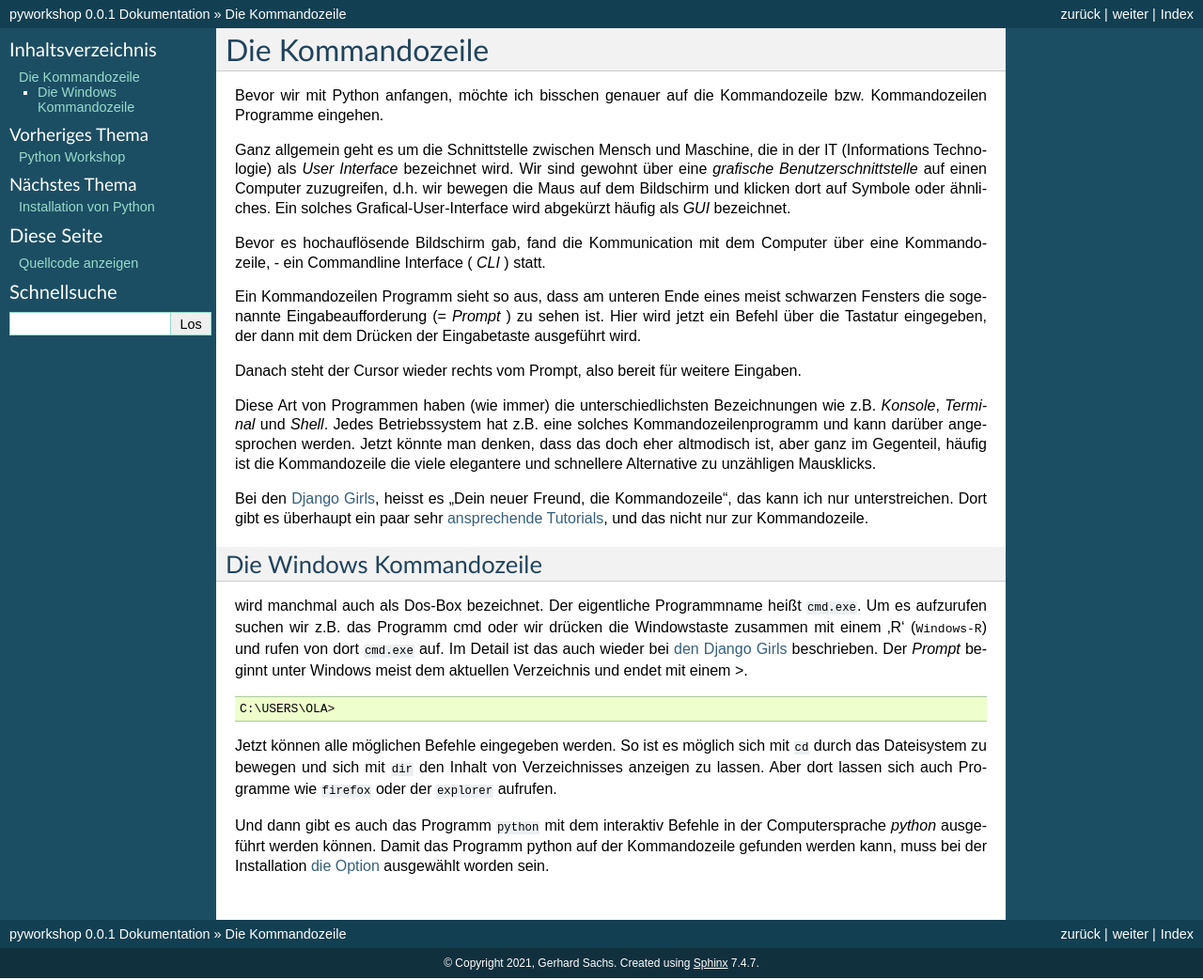
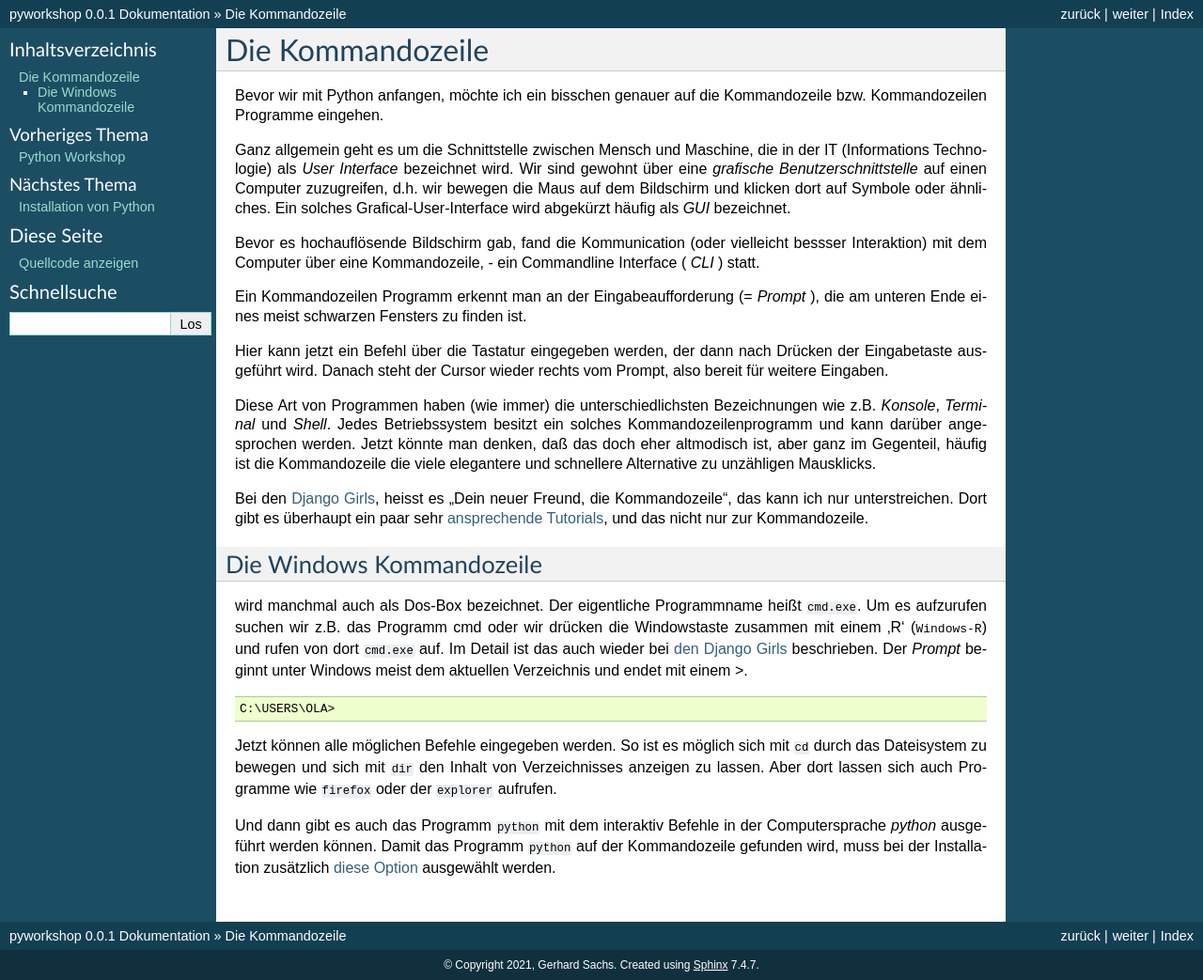
Before and after one commit to gerpark/pyworkshop, a Sphinx documentation site: the page built from docs/source/cmd.rst, in a window 1280 px wide. Shown: the whole page at 94% size. Built offline with Sphinx 7.4.7, drawn with Linux system fonts in a browser that asks for light colours.

```diff
--- a/docs/source/cmd.rst
+++ b/docs/source/cmd.rst
@@ -7,7 +7,7 @@
 Die Kommandozeile
 #################
 
-Bevor wir mit Python anfangen, möchte ich bisschen genauer auf die
+Bevor wir mit Python anfangen, möchte ich ein bisschen genauer auf die
 Kommandozeile bzw. Kommandozeilen Programme eingehen.
 
 Ganz allgemein geht es um die Schnittstelle zwischen Mensch und Maschine,
@@ -17,21 +17,21 @@ Computer zuzugreifen, d.h. wir bewegen die Maus auf dem Bildschirm
 und klicken dort auf Symbole oder ähnliches.
 Ein solches Grafical-User-Interface wird abgekürzt häufig als *GUI* bezeichnet.
 
-Bevor es hochauflösende Bildschirm gab, fand die Kommunication mit dem
-Computer über eine Kommandozeile, - ein Commandline Interface ( *CLI* ) statt.
+Bevor es hochauflösende Bildschirm gab, fand die Kommunication (oder vielleicht bessser Interaktion)
+mit dem Computer über eine Kommandozeile, - ein Commandline Interface ( *CLI* ) statt.
 
-Ein Kommandozeilen Programm sieht so aus, dass am unteren Ende eines meist schwarzen Fensters
-die sogenannte Eingabeaufforderung (= *Prompt* ) zu sehen ist.
-Hier wird jetzt ein Befehl über die Tastatur eingegeben,
-der dann mit dem Drücken der Eingabetaste ausgeführt wird.
+Ein Kommandozeilen Programm erkennt man an der Eingabeaufforderung (= *Prompt* ),
+die am unteren Ende eines meist schwarzen Fensters zu finden ist.
 
+Hier kann jetzt ein Befehl über die Tastatur eingegeben werden,
+der dann nach Drücken der Eingabetaste ausgeführt wird.
 Danach steht der Cursor wieder rechts vom Prompt, also bereit für weitere Eingaben.
 
 Diese Art von Programmen haben (wie immer) die unterschiedlichsten
 Bezeichnungen wie z.B. *Konsole*, *Terminal* und *Shell*.
-Jedes Betriebssystem hat z.B. eine solches Kommandozeilenprogramm und kann darüber
+Jedes Betriebssystem besitzt ein solches Kommandozeilenprogramm und kann darüber
 angesprochen werden.
-Jetzt könnte man denken, dass das doch eher altmodisch ist, aber ganz im Gegenteil,
+Jetzt könnte man denken, daß das doch eher altmodisch ist, aber ganz im Gegenteil,
 häufig ist die Kommandozeile die viele elegantere und schnellere
 Alternative zu unzähligen Mausklicks.
 
@@ -58,6 +58,5 @@ Dateisystem zu bewegen und sich mit ``dir`` den Inhalt von Verzeichnisses anzeig
 Aber dort lassen sich auch Programme wie ``firefox`` oder der ``explorer`` aufrufen.
 
 Und dann gibt es auch das Programm ``python`` mit dem interaktiv Befehle in der Computersprache *python* ausgeführt werden können.
-Damit das Programm python auf der Kommandozeile gefunden werden kann, muss bei der Installation
-:ref:`die Option <myinstallation-hint>`
-ausgewählt worden sein.
+Damit das Programm ``python`` auf der Kommandozeile gefunden wird, muss bei der Installation zusätzlich
+:ref:`diese Option <myinstallation-hint>` ausgewählt werden.
--- a/docs/source/index.rst
+++ b/docs/source/index.rst
@@ -13,7 +13,7 @@ von Gerhard Sachs
 
 Dieses Dokument wird kontinuierlich weiterbearbeitet.
 
-Version 1.04 vom 19 Januar 2021
+Version 1.20 vom 20 März 2021
 
 Und hier noch ein Link mit ein bisschen was zu `Python, dem Workshop und mir <http://www.ortrun-dieterich.de/workshop.html>`_
 
@@ -26,6 +26,7 @@ Und hier noch ein Link mit ein bisschen was zu `Python, dem Workshop und mir <ht
     installation.rst
     werkzeuge.rst
     python/index.rst
+    turtle/index.rst
 
 
 Suchen und Finden
--- a/docs/source/python/if.rst
+++ b/docs/source/python/if.rst
@@ -12,7 +12,7 @@ Wie wird jetzt der Ablauf des Programms gesteuert, d.h. wie kann festgelegt
 werden, was als nächstes im Programmablauf ausgeführt werden soll.
 
 Dazu gibt es die `If-Anweisung`, die mit dem Schlüsselwort **if**
-beginnt, dann folgt die Bedingung (der *boolscher Ausdruck*)
+beginnt, dann folgt die Bedingung (der *boolsche Ausdruck*)
 und am Ende steht ein **Doppelpunkt**:
 
 Wir erstellen eine Datei z.B. quiz.py und schreiben:
@@ -34,14 +34,14 @@ Die *if-Anweisung* kann mit **else** und **elif** (=else if) erweitert werden.
 Sobald eine der Bedingungen erfüllt ist, werden die übrigen Bedingungen
 nicht weiter geprüft.
 
-Wir erstellen eine weiter Datei und schreiben:
+Wir erstellen eine weitere Datei und schreiben:
 
 .. code:: python
 
     eingabe = input("Wieviel Tage hat der November? ")
 
 Um prüfen zu können, ob dieser Monat mehr oder weniger Tage hat,
-muss der String, den wir von der Funktion `input` zurückerhalten haben,
+muss der String, den wir von der Funktion ``input`` zurückerhalten haben,
 zuerst in eine Zahl gewandelt werden:
 
 .. code:: python
--- a/docs/source/python/liste.rst
+++ b/docs/source/python/liste.rst
@@ -4,7 +4,7 @@
 .. index:: list, liste, Index, aggregierter Datentyp, zusammengesetze Datentypen
 
 #################
-der Datentyp list
+Der Datentyp list
 #################
 
 Um die `for-Schleife` verstehen oder nutzen zu können, müssen wir zuerst
--- a/docs/source/werkzeuge.rst
+++ b/docs/source/werkzeuge.rst
@@ -14,8 +14,8 @@ Mit Python sind eigentlich zwei Sachen gemeint:
 Zum einen ist es die Programmiersprache *Python*
 zum anderen ist es das Programm ``python``.
 
-Wird das Programm ``python`` einfach so aufgerufen,
-sieht das doch ziemlich wie ein :ref:`Kommandozeilenprogramm <cmd-line>` aus.
+Wird das Programm ``python`` einfach so aufgerufen, sieht das doch
+ziemlich wie ein :ref:`Kommandozeilenprogramm <cmd-line>` aus !?
 
 Und richtig, es ist die sogenannte :ref:`Python-Shell<python-shell>`.
 
```
Also changed, not shown: other parts of docs/source/werkzeuge.rst (+1 -0 lines), docs/source/python/fun2.rst (+4 -4 lines), docs/source/turtle/index.rst (added, +42 -0 lines), docs/source/turtle/tbasics.rst (added, +32 -0 lines), docs/source/turtle/tfunktionen.rst (added, +84 -0 lines), docs/source/pics/tkcolornames.png (added).
